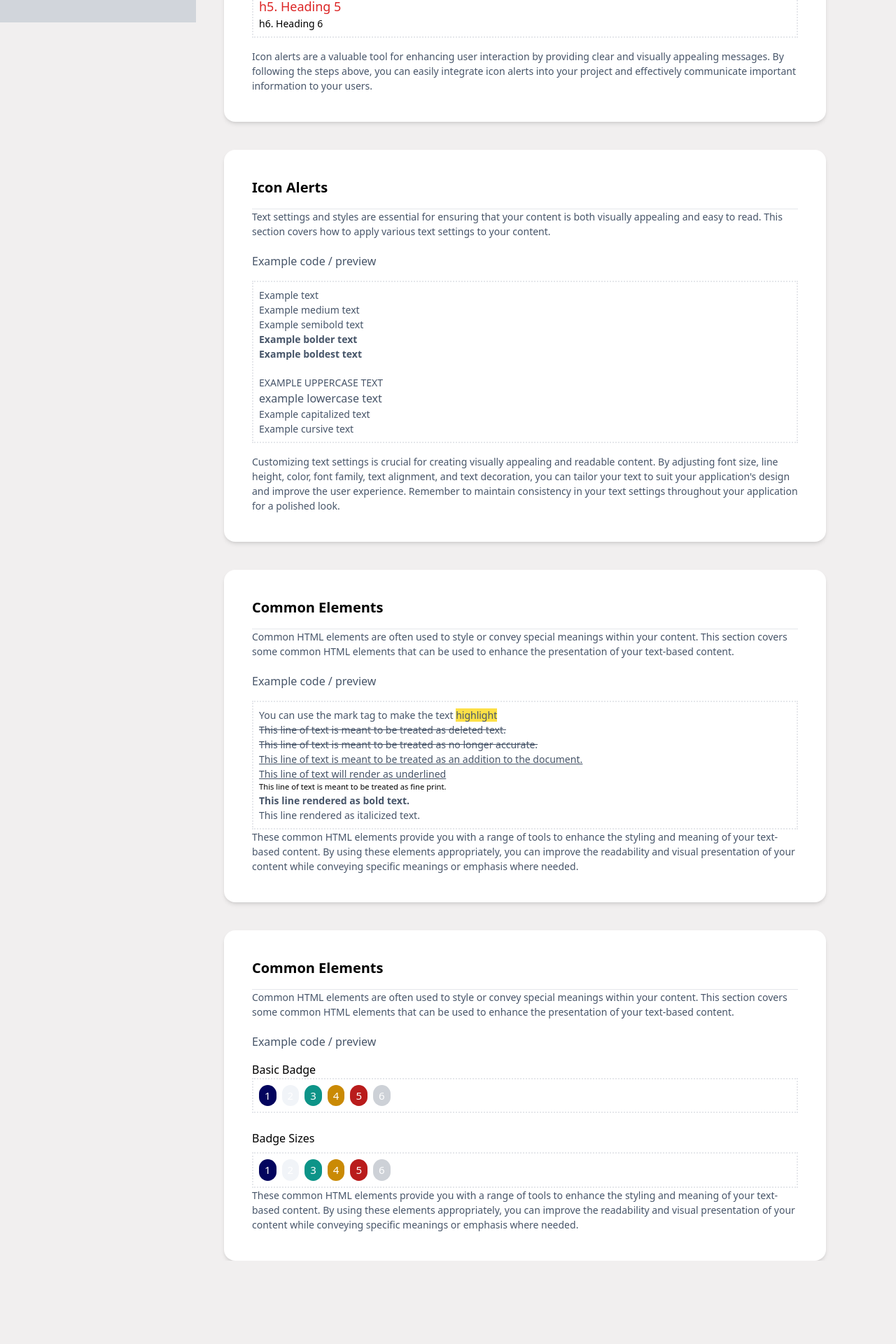
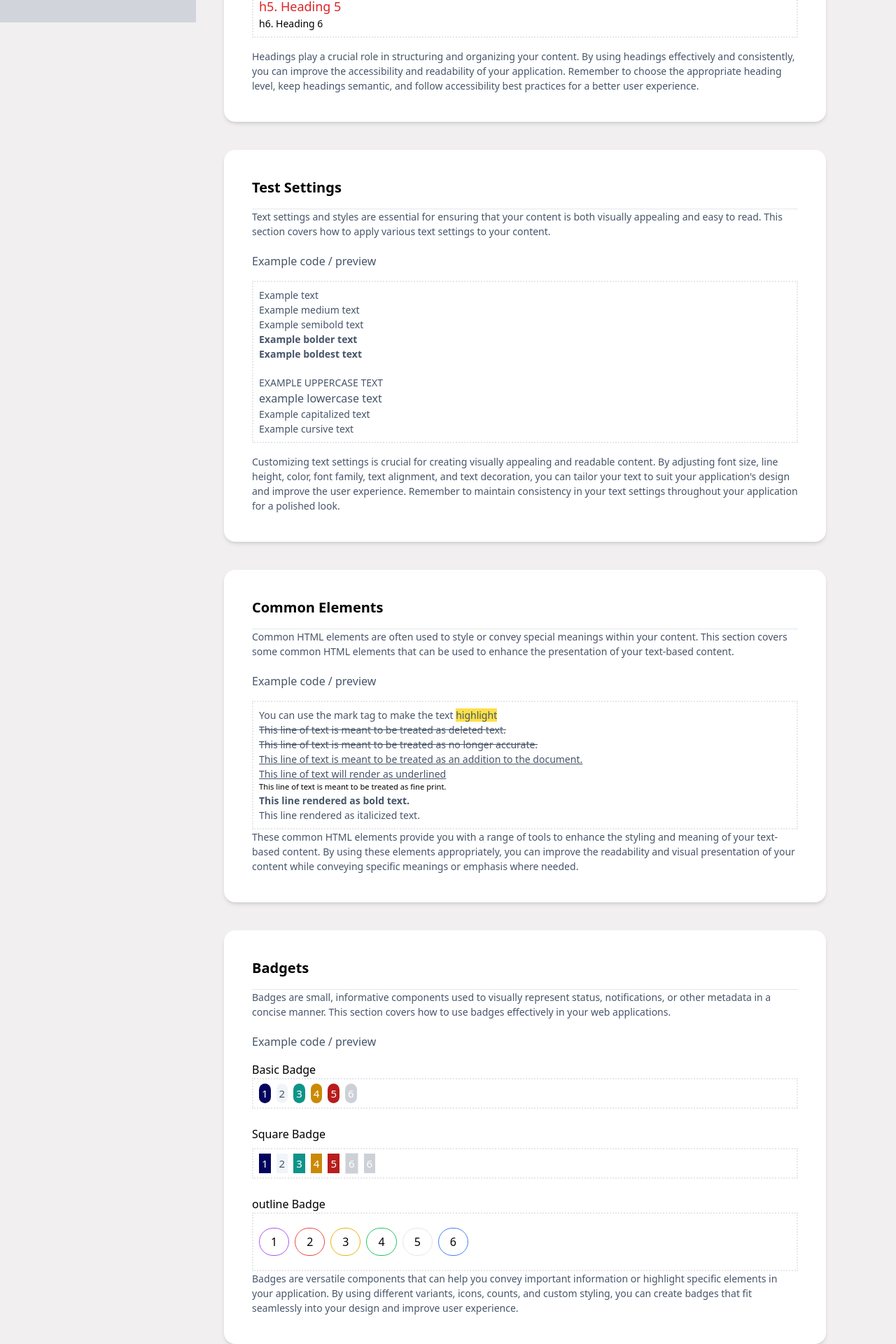
Before and after one commit to cabdikariim242/Ts-Setup, a Vue app: page /typograph in a window 1280 px wide. Shown: the part 768-2688 px from the top of the page at 70% size. Before the commit the page ends 2569 px from the top, so only its background shows below. Built offline with nearby package versions, Linux system fonts and the light colour scheme.

Commit message:
forth commit

```diff
--- a/src/components/spans.vue
+++ b/src/components/spans.vue
@@ -1,5 +1,5 @@
 <template>
-    <div :class="spanclass1">
+    <div >
         <span :class="spanclass1">{{ spans }}</span>
 
     </div>
--- a/src/layout/sidebar.vue
+++ b/src/layout/sidebar.vue
@@ -36,10 +36,7 @@
         class="shadow-2xl bg-white p-2 font-[500] text-[17px] rounded-xl"
         :to="{ name: 'typography' }"
         >Typography</router-link>
-         <router-link
-        class="shadow-2xl bg-white p-2 font-[500] text-[17px] rounded-xl"
-        :to="{ name: 'TestView' }"
-        >TestView</router-link>
+
 
 
     </div>
--- a/src/router/routes.ts
+++ b/src/router/routes.ts
@@ -7,7 +7,6 @@ import RegularForm from '@/views/RegularForm.vue'
 import accordingView from '@/views/accordingView.vue'
 import TableView from '@/views/TableView.vue'
 import typography from '@/views/Typography.vue'
-import TestView from '@/views/TestView.vue'
 
 const routes: RouteRecordRaw[] = [
   { path: '/', name: 'forms', component: forms },
@@ -18,7 +17,7 @@ const routes: RouteRecordRaw[] = [
   { path: '/according', name: 'accordingView', component: accordingView },
   { path: '/table', name: 'TableView', component: TableView },
   { path: '/typograph', name: 'typography', component: typography },
-  { path: '/test', name: 'TestView', component: TestView },
+
 ]
 
 export default routes
--- a/src/views/TestView.vue
+++ /dev/null
@@ -1,5 +0,0 @@
-<template>
-
-
-
-</template>
--- a/src/views/Typography.vue
+++ b/src/views/Typography.vue
@@ -29,10 +29,7 @@
                 </div>
 
                 <p class="mt-4 text-[#475569] text-[14px] dark:text-white">
-                    Icon alerts are a valuable tool for enhancing user interaction by
-                    providing clear and visually appealing messages. By following the
-                    steps above, you can easily integrate icon alerts into your project
-                    and effectively communicate important information to your users.
+                    Headings play a crucial role in structuring and organizing your content. By using headings effectively and consistently, you can improve the accessibility and readability of your application. Remember to choose the appropriate heading level, keep headings semantic, and follow accessibility best practices for a better user experience.
                 </p>
             </div>
         </BaseCard>
@@ -40,7 +37,7 @@
 
         <!-- BASE CARD 2  -->
         <BaseCard>
-            <h1 class="font-bold text-xl mb-4">Icon Alerts</h1>
+            <h1 class="font-bold text-xl mb-4">Test Settings</h1>
             <hr />
             <div class="inline-block w-full">
                 <p class="text-[#475569] text-[14px] dark:text-white">
@@ -77,13 +74,14 @@
         </BaseCard>
 
         <BaseCard>
-            <h1 class="font-bold text-xl mb-4">Common Elements</h1>
+            <h1 class="font-bold text-xl mb-4">Common Elements
+</h1>
             <hr />
             <div class="inline-block w-full">
                 <p class="text-[#475569] text-[14px] dark:text-white">
-                    Common HTML elements are often used to style or convey special meanings within your content. This
-                    section covers some common HTML elements that can be used to enhance the presentation of your
-                    text-based content.
+                    Common HTML elements are often used to style or convey special meanings within your content. This section covers some common HTML elements that can be used to enhance the presentation of your text-based content.
+
+
                 </p>
 
                 <p class="mt-5 text-[#475569] mb-4 dark:text-white">Example code / preview</p>
@@ -123,13 +121,11 @@
         </BaseCard>
 
         <BaseCard>
-            <h1 class="font-bold text-xl mb-4">Common Elements</h1>
+            <h1 class="font-bold text-xl mb-4">Badgets</h1>
             <hr />
             <div class="inline-block w-full">
                 <p class="text-[#475569] text-[14px] dark:text-white">
-                    Common HTML elements are often used to style or convey special meanings within your content. This
-                    section covers some common HTML elements that can be used to enhance the presentation of your
-                    text-based content.
+                    Badges are small, informative components used to visually represent status, notifications, or other metadata in a concise manner. This section covers how to use badges effectively in your web applications.
                 </p>
 
                 <p class="mt-5 text-[#475569] mb-4 dark:text-white">Example code / preview</p>
@@ -140,7 +136,7 @@
 
 
                     <spans spans="1" spanclass1="bg-[#03045e] p-1  text-[15px] text-white rounded-full  text-center " />
-                    <spans spans="2" spanclass1="bg-[#f1f4f8] p-1  text-[15px] text-white rounded-full  text-center text-slate-600 dark:border-darkmode-100/40 dark:text-slate-300" />
+                    <spans spans="2" spanclass1="bg-[#f1f4f8] p-1  text-[15px] text-black rounded-full  text-center text-slate-600 dark:border-darkmode-100/40 dark:text-slate-300" />
                     <spans spans="3" spanclass1="bg-[#0d9488] p-1  text-[15px] text-white rounded-full  text-center" />
                     <spans spans="4" spanclass1="bg-[#ca8a04] p-1  text-[15px] text-white rounded-full  text-center" />
                     <spans spans="5" spanclass1="bg-[#b91c1c] p-1  text-[15px] text-white rounded-full  text-center" />
@@ -151,42 +147,37 @@
 
                 </div>
 
-                     <h1 class="mt-6">Badge Sizes</h1>
+                     <h1 class="mt-6">Square Badge</h1>
 
                     <div class="border-2 px-2 border-dotted py-2 flex flex-row gap-2 mt-2">
 
 
-                    <spans spans="1" spanclass1="bg-[#03045e] p-1  text-[15px] text-white rounded-full  text-center " />
-                    <spans spans="2" spanclass1="bg-[#f1f4f8] p-1  text-[15px] text-white rounded-full  text-center text-slate-600 dark:border-darkmode-100/40 dark:text-slate-300" />
-                    <spans spans="3" spanclass1="bg-[#0d9488] p-1  text-[15px] text-white rounded-full  text-center" />
-                    <spans spans="4" spanclass1="bg-[#ca8a04] p-1  text-[15px] text-white rounded-full  text-center" />
-                    <spans spans="5" spanclass1="bg-[#b91c1c] p-1  text-[15px] text-white rounded-full  text-center" />
-                    <spans spans="6" spanclass1="bg-[#cdd1d7] p-1  text-[15px] text-white rounded-full  text-center text-slate-600  dark:border-darkmode-100/40 dark:text-slate-300" /> <br>
-
-
-
-
-
-
+                    <spans spans="1" spanclass1="bg-[#03045e] p-1  text-[15px] text-white  text-center " />
+                    <spans spans="2" spanclass1="bg-[#f1f4f8] p-1  text-[15px] text-black  text-center text-slate-600 dark:border-darkmode-100/40 dark:text-slate-300" />
+                    <spans spans="3" spanclass1="bg-[#0d9488] p-1  text-[15px] text-white  text-center" />
+                    <spans spans="4" spanclass1="bg-[#ca8a04] p-1  text-[15px] text-white  text-center" />
+                    <spans spans="5" spanclass1="bg-[#b91c1c] p-1  text-[15px] text-white  text-center" />
+                    <spans spans="6" spanclass1="bg-[#cdd1d7] p-1  text-[15px] text-white border  text-center text-slate-600  dark:border-darkmode-100/40 dark:text-slate-300" />
+                    <spans spans="6" spanclass1="bg-[#cdd1d7] p-1  text-[15px] text-white  text-center text-slate-600  dark:border-darkmode-100/40 dark:text-slate-300" />
 
 
 
                 </div>
 
+                <h1 class="mt-6">outline Badge</h1>
+                <div class="border-2 px-2 border-dotted py-7 flex flex-row gap-2">
 
 
+                    <spans spans="1" spanclass1="border-purple-500 border p-2 rounded-full px-4" />
+                    <spans spans="2" spanclass1="border-red-500 border p-2 rounded-full px-4" />
+                    <spans spans="3" spanclass1="border-yellow-500 border p-2 rounded-full px-4" />
+                    <spans spans="4" spanclass1="border-green-500 border p-2 rounded-full px-4" />
+                    <spans spans="5" spanclass1="border-black-500 border p-2 rounded-full px-4" />
+                    <spans spans="6" spanclass1="border-blue-500 border p-2 rounded-full px-4" />
 
 
-
-
-                <p class="text-[#475569] text-[14px] dark:text-white">These common HTML elements provide you with a
-                    range of tools to enhance the styling and meaning of your text-based content. By using these
-                    elements appropriately, you can improve the readability and visual presentation of your content
-                    while conveying specific meanings or emphasis where needed.</p>
-
-
-
-
+                    </div>
+                <p class="text-[#475569] text-[14px] dark:text-white">Badges are versatile components that can help you convey important information or highlight specific elements in your application. By using different variants, icons, counts, and custom styling, you can create badges that fit seamlessly into your design and improve user experience.</p>
 
             </div>
         </BaseCard>
```
